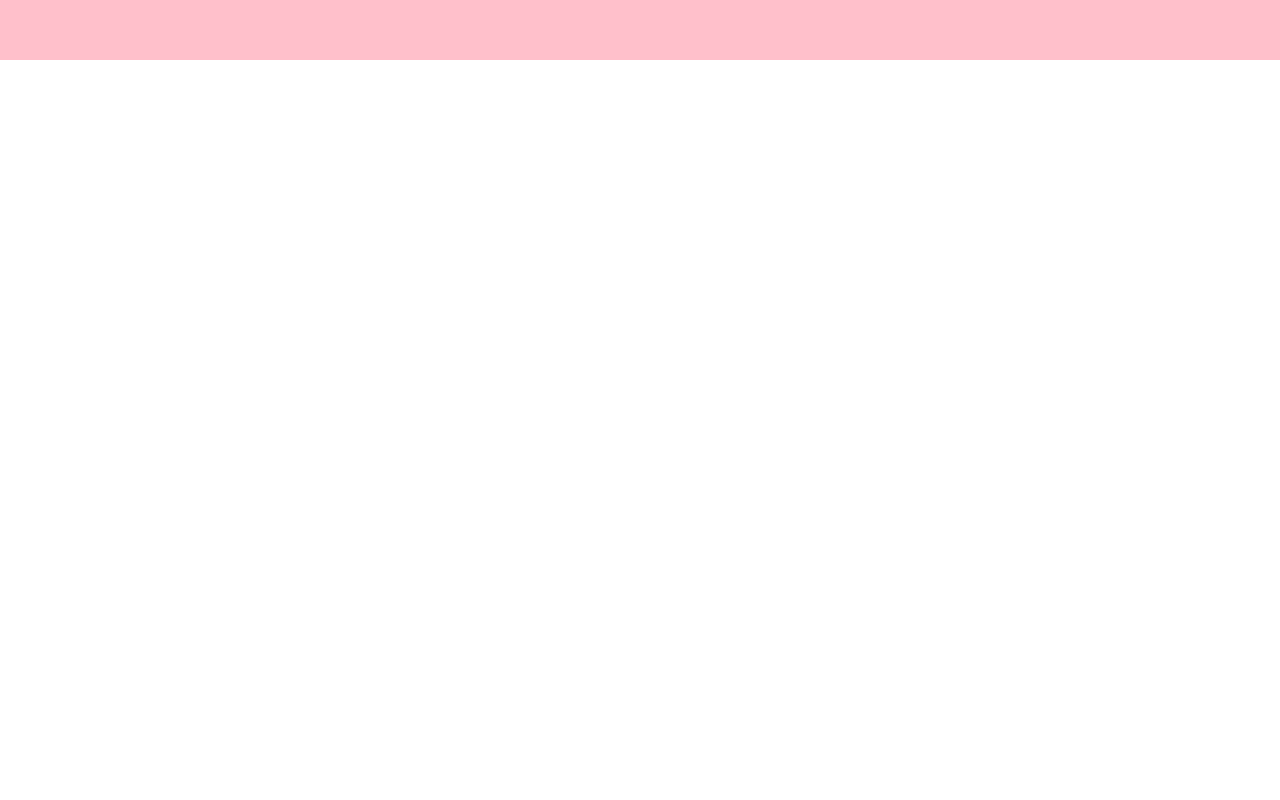
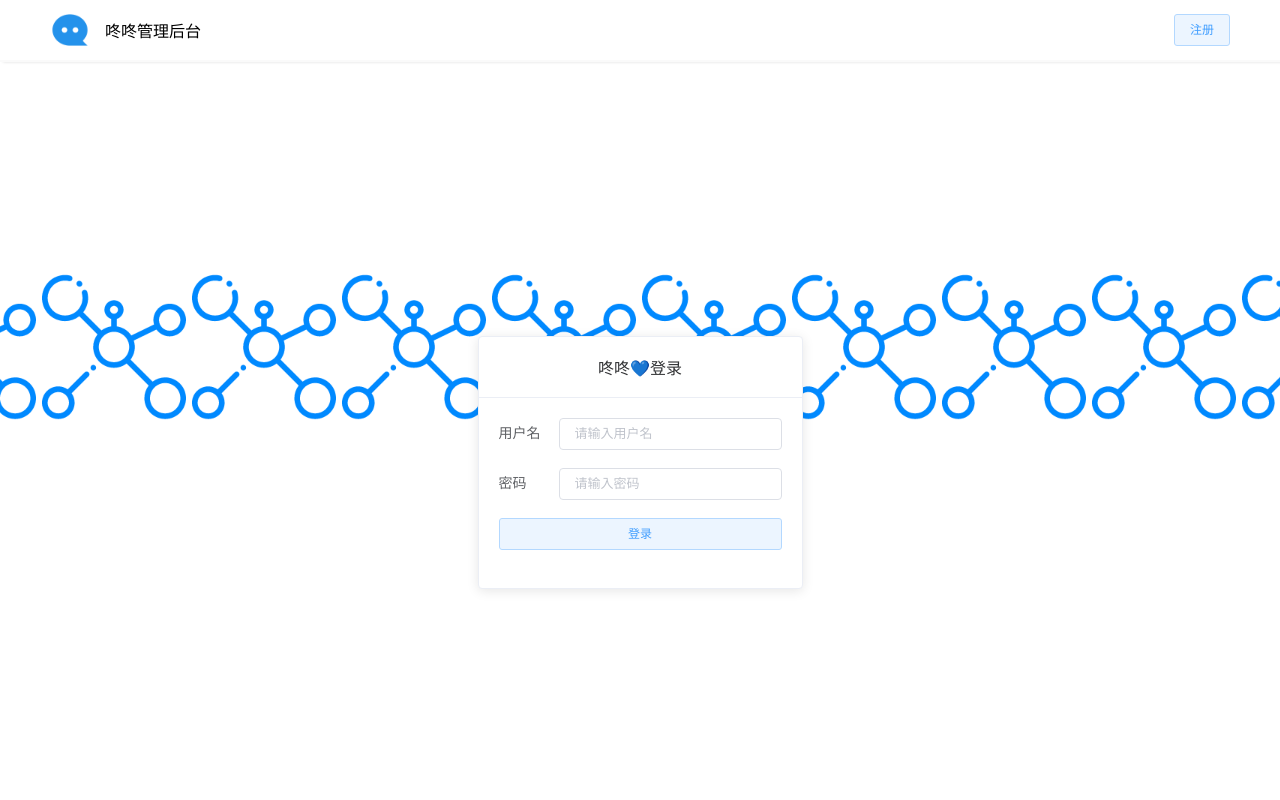
Before and after one commit to jiash1998/DongDFront, a Vue app: page /Sign in a window 1280 px wide. Shown: the top 800 px of the page. Built offline with nearby package versions, Linux system fonts and the light colour scheme.

Commit message:
200616homeSec

```diff
--- /dev/null
+++ b/src/assets/css/comp_css/publicHead.scss
@@ -0,0 +1,28 @@
+#publicHead {
+  .head {
+    height: 60px;
+    background-color: pink;
+    background-color: #fff;
+    display: flex;
+    align-items: center;
+    justify-content: space-between;
+
+    border-bottom: 2px solid #fafafa;
+    box-shadow: 3px 0 3px gainsboro;
+    .head-logo {
+      display: flex;
+      align-items: center;
+
+      #logo-img {
+        height: 40px;
+        margin: 0 15px 0 50px;
+      }
+
+    //   #logo-p2 { }
+    }
+
+    .head-reg{
+        margin-right: 50px;
+    }
+  }
+}
--- /dev/null
+++ b/src/assets/css/register.scss
@@ -0,0 +1,28 @@
+#register {
+  .register-body {
+    height: 100vh;
+    background-color: #fff;
+    display: flex;
+    align-items: center;
+    justify-content: center;
+
+        background-image: url("../assets/images/science2.png");
+    background-repeat: repeat-x;
+    background-size: 150px;
+    background-position: 30% 32%;
+    .el-card {
+      width: 40%;
+
+      .el-form {
+        .el-form-item {
+        //   background-color: pink;
+          margin: 20px auto;
+          width: 60%;
+          .el-button {
+            width: 45%;
+          }
+        }
+      }
+    }
+  }
+}
--- a/src/assets/css/sign.scss
+++ b/src/assets/css/sign.scss
@@ -0,0 +1,23 @@
+#sign {
+  .sign-body {
+    display: flex;
+    justify-content: center;
+    align-items: center;
+    min-height: 100vh;
+    // background-color: #fafafa;
+    background-image: url("../assets/images/science2.png");
+    background-repeat: repeat-x;
+    background-size: 150px;
+    background-position: 30% 32%;
+
+    .body-item{
+        // border: 1px solid #000;
+
+        .el-form{
+            .el-button{
+                width: 100%;
+            }
+        }
+    }
+  }
+}
--- a/src/components/publicHead.vue
+++ b/src/components/publicHead.vue
@@ -1,22 +1,34 @@
 <template>
-    <div id="publicHead">
-        <div class="head">
-
+  <div id="publicHead">
+    <div class="head">
+      <router-link to="/Home" tag="div">
+        <div class="head-logo">
+          <img id="logo-img" src="../assets/images/logo2.png" />
+          <p id="logo-p">咚咚管理后台</p>
         </div>
+      </router-link>
+      <div class="head-reg">
+        <router-link :to="url">
+          <ElButton type="primary" size="small" plain>
+            <slot name="info"></slot>
+          </ElButton>
+        </router-link>
+      </div>
     </div>
+  </div>
 </template>
 
 <script>
-    export default {
-        name:"publicHead"
+export default {
+  name: "publicHead",
+  props: {
+    url: {
+      type: String
     }
+  }
+};
 </script>
 
 <style lang="scss" scoped>
-#publicHead {
-    .head {
-        height: 60px;
-        background-color: pink;
-    }
-}
+@import "../assets/css/comp_css/publicHead.scss";
 </style>
--- a/src/views/Register.vue
+++ b/src/views/Register.vue
@@ -1,15 +1,60 @@
 <template>
-    <div>
-
+  <div id="register">
+    <public-head :url="url">
+        <span slot="info">登录</span>
+    </public-head>
+    <div class="register-body">
+      <el-card>
+        <div slot="header">用户💙注册</div>
+        <el-form :model="regForm" ref="regForm" :rules="rules" label-position="left" size="small">
+          <el-form-item label="用户名" label-width="80px">
+            <el-input v-model="regForm.username" placeholder="请输入用户名"></el-input>
+          </el-form-item>
+          <el-form-item label="密码" label-width="80px">
+            <el-input v-model="regForm.passagain" show-password placeholder="请输入密码"></el-input>
+          </el-form-item>
+          <el-form-item label="确认密码" label-width="80px">
+            <el-input v-model="regForm.phone" show-password placeholder="请再次输入密码"></el-input>
+          </el-form-item>
+          <el-form-item label="手机号" label-width="80px">
+            <el-input v-model="regForm.phone" placeholder="请输入手机号"></el-input>
+          </el-form-item>
+          <el-form-item>
+            <el-button type="primary" style="margin-right:10%">注册</el-button>
+            <router-link to="/Sign">
+              <el-button type="primary" plain>返回</el-button>
+            </router-link>
+          </el-form-item>
+        </el-form>
+      </el-card>
     </div>
+    <public-foot></public-foot>
+  </div>
 </template>
 
 <script>
-    export default {
-
-    }
+import publicHead from "../components/publicHead";
+import publicFoot from "../components/publicFoot";
+export default {
+  name: "register",
+  components: {
+    publicHead,
+    publicFoot
+  },
+  data() {
+    return {
+      regForm: {
+        username: "",
+        password: "",
+        passagain: "",
+        phone: ""
+      },
+      url:"/Sign"
+    };
+  }
+};
 </script>
 
 <style lang="scss" scoped>
-
+@import "../assets/css/register.scss";
 </style>
--- a/src/views/Sign.vue
+++ b/src/views/Sign.vue
@@ -1,17 +1,51 @@
 <template>
-    <div id="sign">
-        <public-head></public-head>
+  <div id="sign">
+    <public-head :url="url">
+      <div slot="info">注册</div>
+    </public-head>
+    <div class="sign-body">
+      <div class="body-item">
+        <el-card>
+          <!-- <div slot="header">咚咚登录</div> -->
+          <div slot="header" style="text-align:center;">咚咚💙登录</div>
+          <ElForm :model="signForm" ref="regForm" :rules="rules" label-position="left" size="small">
+            <ElFormItem label="用户名" label-width="60px">
+              <ElInput v-model="signForm.username" placeholder="请输入用户名"></ElInput>
+            </ElFormItem>
+            <ElFormItem label="密码" label-width="60px">
+              <ElInput v-model="signForm.password" show-password placeholder="请输入密码"></ElInput>
+            </ElFormItem>
+            <ElFormItem>
+              <ElButton type="primary" plain>登录</ElButton>
+            </ElFormItem>
+          </ElForm>
+        </el-card>
+      </div>
     </div>
+    <public-foot></public-foot>
+  </div>
 </template>
 
 <script>
-import publicHead from '../components/publicHead';
-    export default {
-        name:"sign",
-        components:{
-            publicHead
-        }
-    }
+import publicHead from "../components/publicHead";
+import publicFoot from "../components/publicFoot";
+
+export default {
+  name: "sign",
+  components: {
+    publicHead,
+    publicFoot
+  },
+  data() {
+    return {
+      signForm: {
+        username: "",
+        passowrd: ""
+      },
+      url:"/Register"
+    };
+  }
+};
 </script>
 
 <style lang="scss" scoped>
```
Also changed, not shown: src/jsUtil/interceptors.js (added, +61 -0 lines), src/jsUtil/postRequest.js (added, +44 -0 lines), src/jsUtil/getRequest.js (added).
